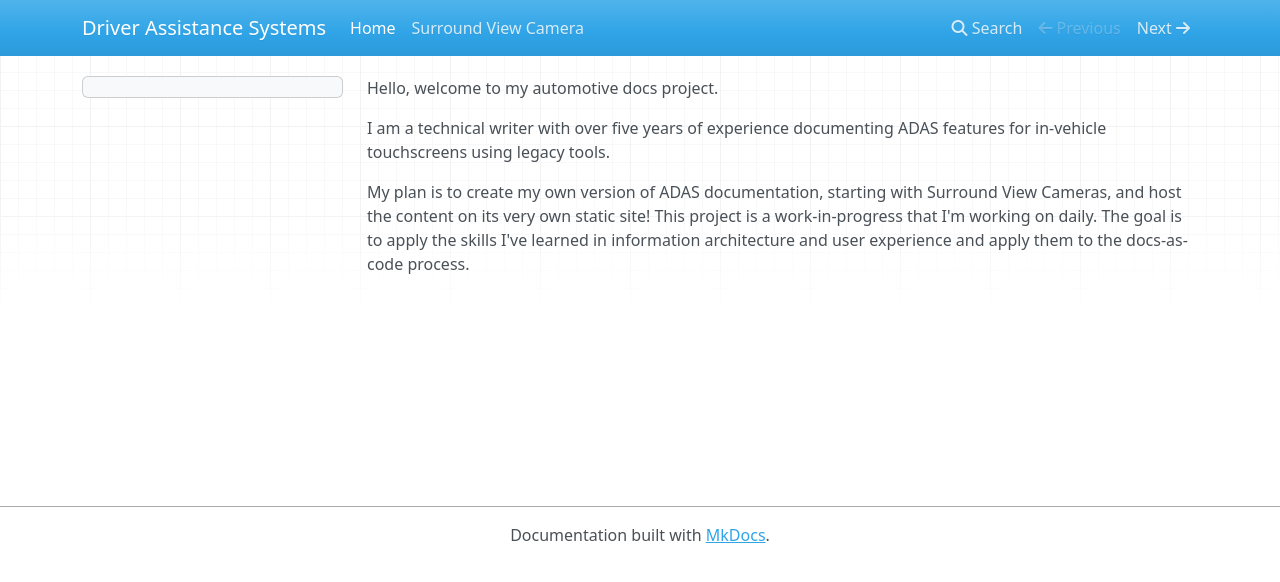
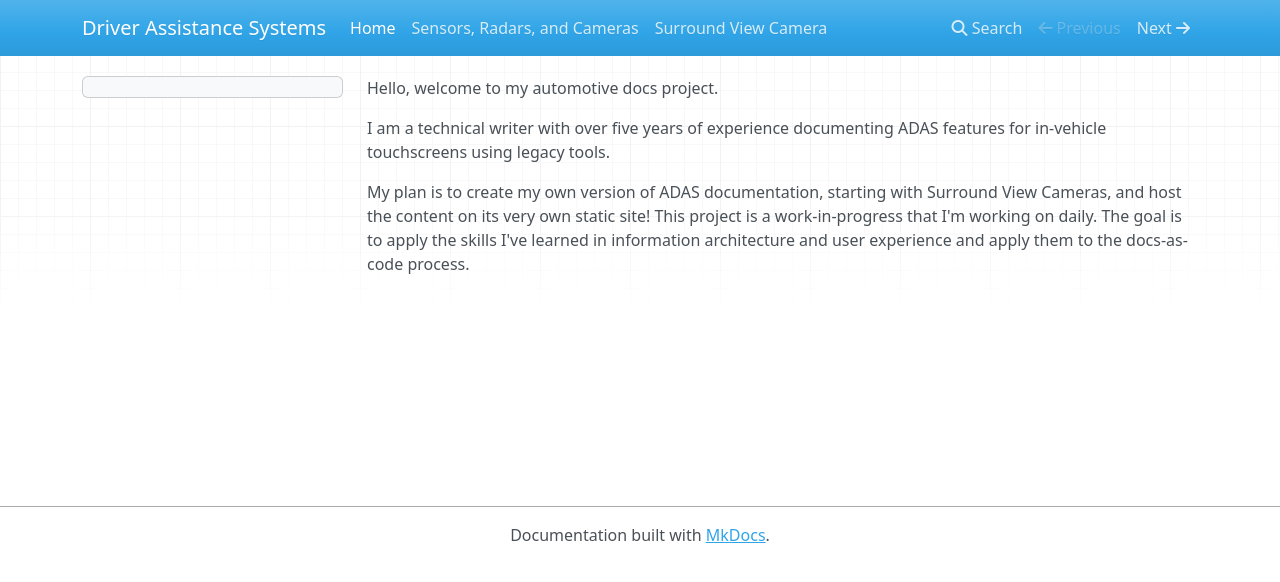
Before and after one commit to waldieia1/automotive-docs-sample, an MkDocs documentation site: the page built from docs/index.md, in a window 1280 px wide. Shown: the top 582 px of the page. Built offline with MkDocs 1.6.1, drawn with Linux system fonts in a browser that asks for light colours; nearby versions of some CDN libraries.

Commit message:
Add Sensors, Radars, and Cameras section to navigation

```diff
--- a/mkdocs.yml
+++ b/mkdocs.yml
@@ -2,6 +2,7 @@ site_name: Driver Assistance Systems
 
 nav:
 - Home: index.md
+- Sensors, Radars, and Cameras: sensors-radars-cameras.md
 - Surround View Camera: surround-view-cameras.md
 
 markdown_extensions:
```
